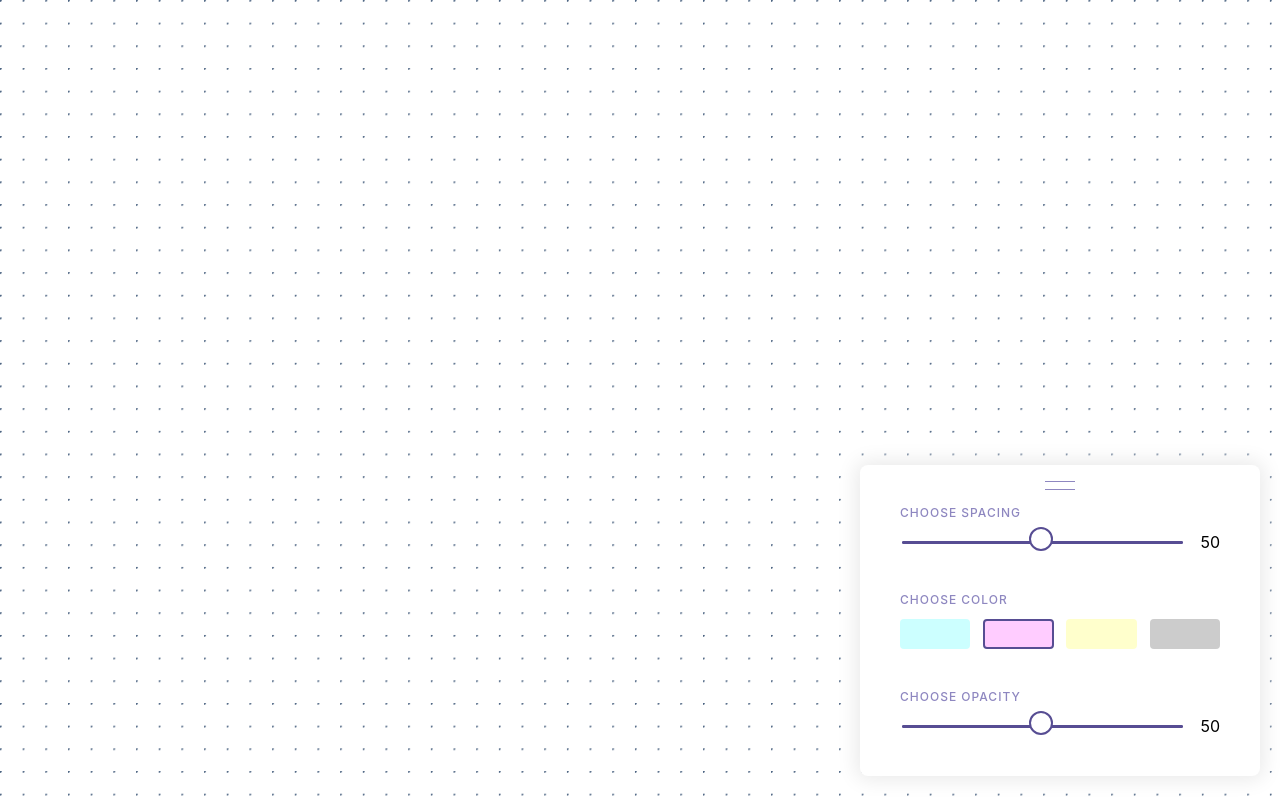
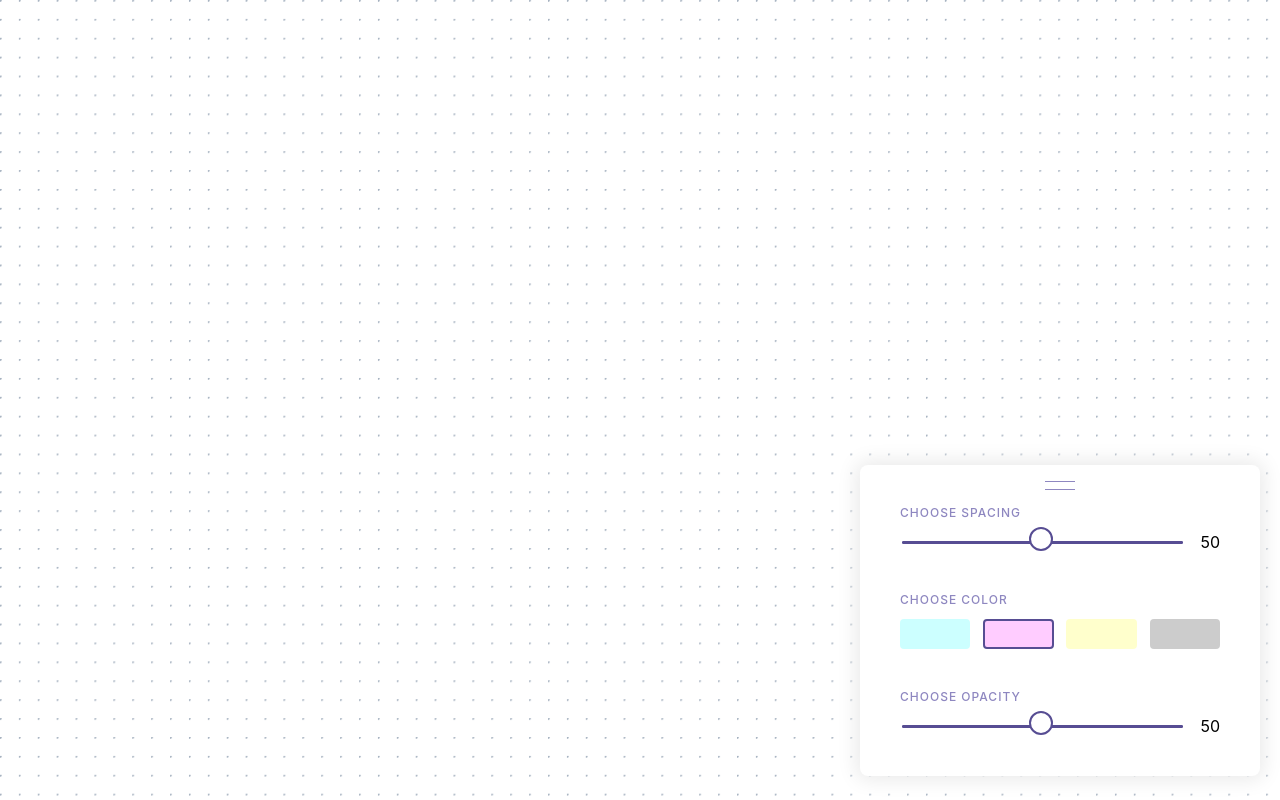
Before and after one commit to eeshdarthvader/griddy, a Next.js app: page / in a window 1280 px wide. Built offline with nearby package versions, Linux system fonts and the light colour scheme.

Commit message:
Do reactivity for spacing and opacity

```diff
--- a/components/Canvas/index.js
+++ b/components/Canvas/index.js
@@ -2,13 +2,18 @@ import React from 'react';
 
 import styles from './Canvas.module.css';
 
-const Canvas = () => (
+const Canvas = ({ spacing, opacity }) => (
   <div className={styles.canvas}>
     <svg width="100%" height="100%">
       <defs>
         {/* 4 dots grid */}
-        <pattern id="four" width="6mm" height="6mm" patternUnits="userSpaceOnUse">
-          <circle fill="#496180" r="0.5mm" />
+        <pattern
+          id="four"
+          width={`${spacing}mm`}
+          height={`${spacing}mm`}
+          patternUnits="userSpaceOnUse"
+        >
+          <circle fill="#496180" r="0.5mm" fillOpacity={`${opacity}%`} />
         </pattern>
 
         {/* 3 dots grid */}
--- a/components/Controls/Range/index.js
+++ b/components/Controls/Range/index.js
@@ -1,14 +1,11 @@
-import React, { useState } from 'react';
+import React from 'react';
 
 import styles from './Range.module.css';
 
 /**
  * @TODO: Set theme purple as css variables
  */
-const Range = () => {
-  const [val, setVal] = useState(50);
-
-  return (
+const Range = ({ val, onChange }) => (
   <section className={styles.container}>
     <input
       type="range"
@@ -16,12 +13,10 @@ const Range = () => {
       max="100"
       value={val}
       className={styles.range}
-        onChange={(e) => setVal(e.target.value)}
+      onChange={onChange}
     />
-
     <span className={styles.count}>{val}</span>
   </section>
 );
-};
 
 export default Range;
--- a/components/Controls/index.js
+++ b/components/Controls/index.js
@@ -8,14 +8,16 @@ import Range from './Range';
 import Hue from './Hue';
 import Handle from './Handle';
 
-const Controls = () => (
+const Controls = ({
+  spacing, opacity, onSpacingChange, onOpacityChange,
+}) => (
   <Draggable handle=".handler">
     <div className={styles.container}>
       <section className={styles.control}>
         <Handle />
         <div className={styles.knob}>
           <Label>Choose spacing</Label>
-          <Range />
+          <Range val={spacing} onChange={onSpacingChange} />
         </div>
         <div className={styles.knob}>
           <Label>Choose Color</Label>
@@ -23,7 +25,7 @@ const Controls = () => (
         </div>
         <div>
           <Label>Choose opacity</Label>
-          <Range />
+          <Range val={opacity} onChange={onOpacityChange} />
         </div>
       </section>
     </div>
--- a/pages/index.js
+++ b/pages/index.js
@@ -1,13 +1,27 @@
-import React from 'react';
+import React, { useState } from 'react';
 
 import Canvas from '../components/Canvas';
 import Controls from '../components/Controls';
 
-const Home = () => (
-  <>
-    <Canvas />
-    <Controls />
-  </>
-);
+const Home = () => {
+  const [spacing, setSpacing] = useState(50);
+  const [opacity, setOpacity] = useState(50);
+
+  const handleSpacingChange = (e) => setSpacing(e.target.value);
+
+  const handleOpacityChange = (e) => setOpacity(e.target.value);
+
+  return (
+    <>
+      <Canvas spacing={spacing / 10} opacity={opacity} />
+      <Controls
+        spacing={spacing}
+        opacity={opacity}
+        onSpacingChange={handleSpacingChange}
+        onOpacityChange={handleOpacityChange}
+      />
+    </>
+  );
+};
 
 export default Home;
```
Lines whose indentation alone changed are shown as unchanged.
